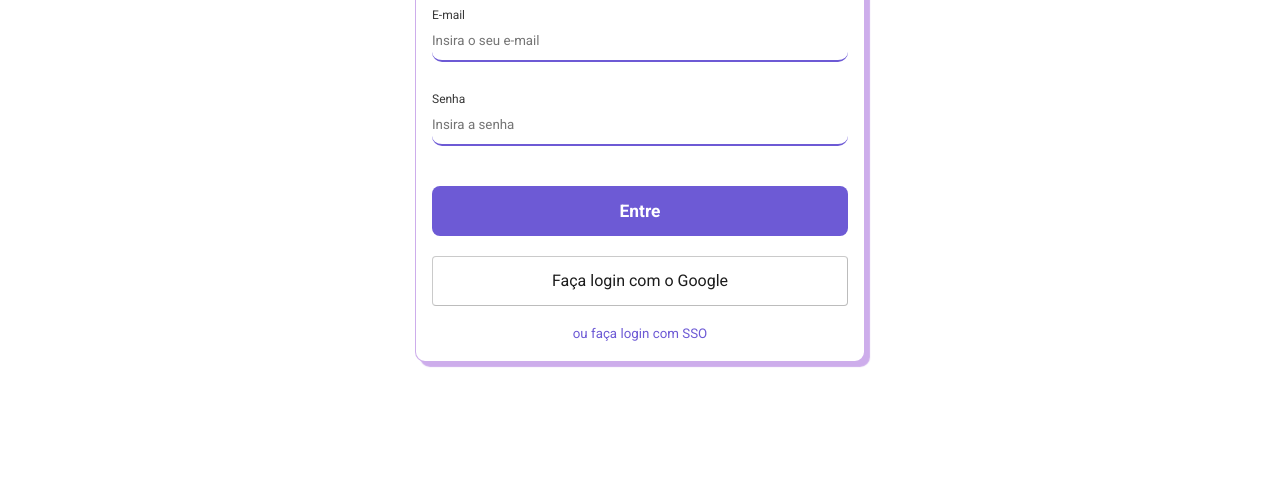
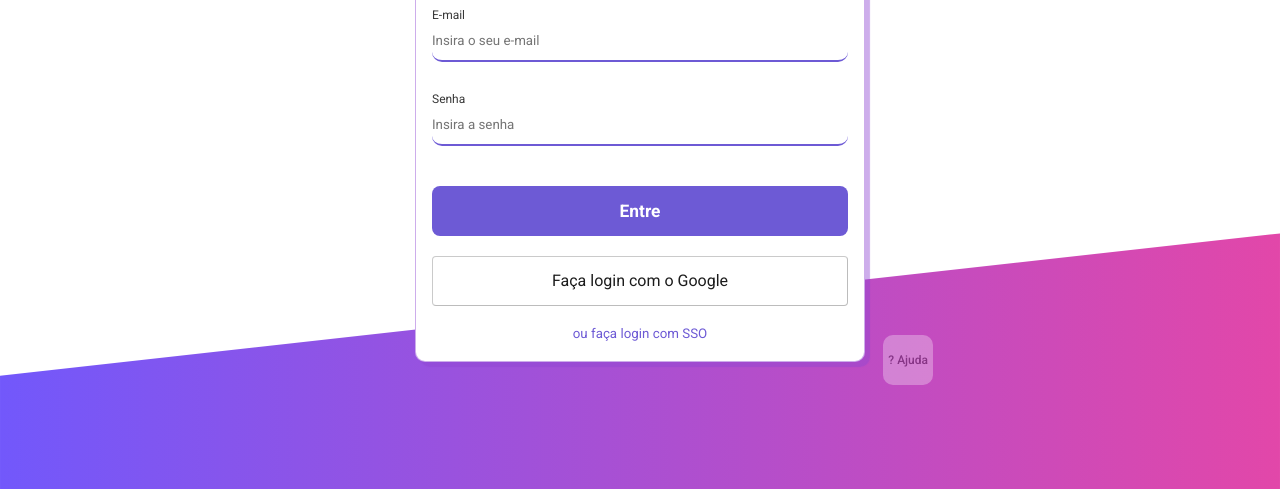
Before and after one commit to strvictor/landing-pages, a plain HTML site: page clone-clickup/index.html in a window 1280 px wide. Shown: the part 311-800 px from the top of the page. Drawn offline with Linux system fonts and the light colour scheme.

Commit message:
position relative

```diff
--- a/clone-clickup/index.html
+++ b/clone-clickup/index.html
@@ -19,6 +19,15 @@
         </nav>
     </header>
     <main>
+        <svg class="fundo-svg" xmlns="http://www.w3.org/2000/svg" viewBox="0 0 1440 320">
+                <!-- Definindo o gradiente linear com um ID -->
+            <linearGradient id="meuGradiente" gradientTransform="rotate(0)">
+                <stop offset="0%" stop-color="#7258fb" />
+                <stop offset="100%" stop-color="#e247a9" />
+            </linearGradient>
+            <path class="svg-fill-gradient" fill="url(#meuGradiente)" fill-opacity="1" d="M0,192L1440,32L1440,320L0,320Z"></path>
+        </svg>
+        <div class="ajuda"><span>? Ajuda</span></div>
         <section>
             <div class="card-login">
                 <h1>Bem-vindo de volta!</h1>
--- a/clone-clickup/style.css
+++ b/clone-clickup/style.css
@@ -76,6 +76,36 @@ header {
 main {
     width: 100vw;
     height: calc(100vh - 100px);
+    position: relative;
+}
+
+.fundo-svg {
+    position: absolute;
+    bottom: 0;
+    z-index: -1;
+}
+
+.ajuda {
+    width: 50px;
+    height: 50px;
+    background-color: white;
+    opacity: 30%;
+    border-radius: 10px;
+    display: flex;
+    justify-content: center;
+    align-items: center;
+    position: absolute;
+    left: 69%;
+    top: 78%
+}
+
+.ajuda span {
+    text-align: center;
+    position: relative;
+    z-index: 2;
+    font-weight: 500;
+    font-size: 12px;
+    color: rgb(0, 0, 0);
 }
 
 section {
```
